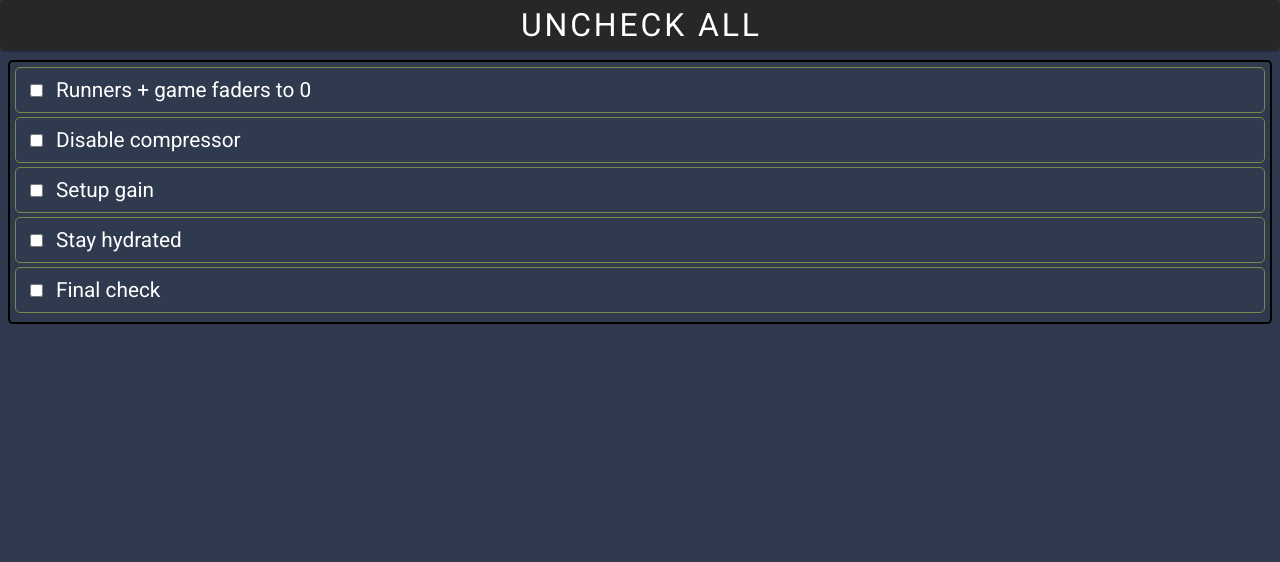
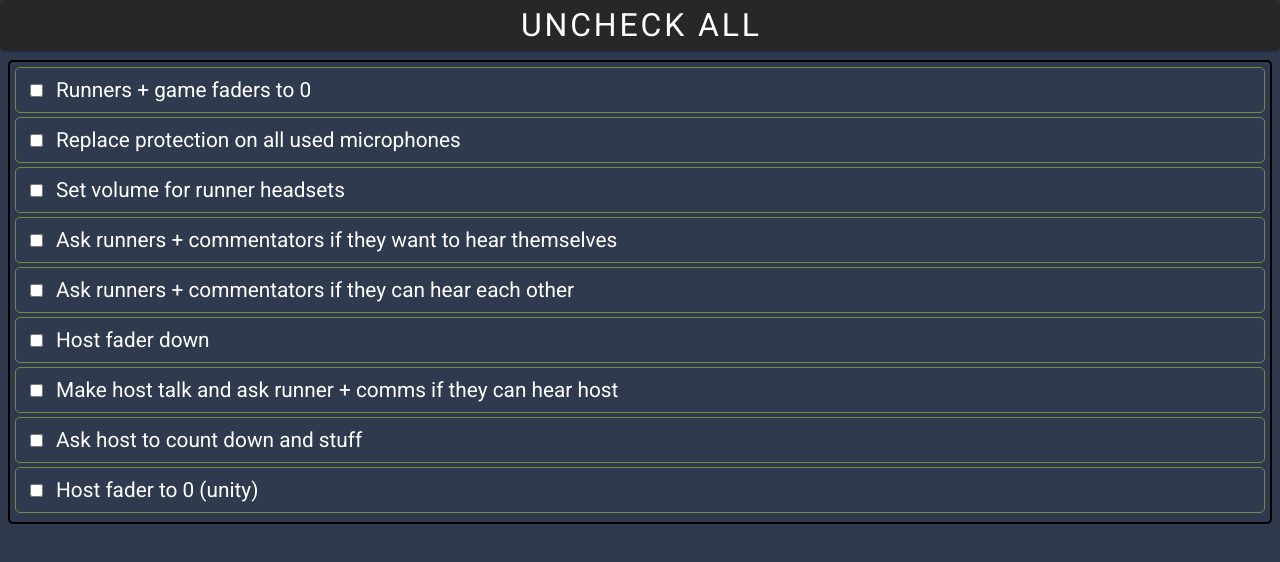
Before and after one commit to BSGmarathon/audiochecklist, a Vue app: page / in a window 1280 px wide. Shown: the top 562 px of the page. Built offline with nearby package versions, Linux system fonts and the light colour scheme; no server answers; the HTML template or start-up script is replaced by a standard one.

Commit message:
Add more checklist items

```diff
--- a/src/App.vue
+++ b/src/App.vue
@@ -12,10 +12,16 @@ export default defineComponent({
   created(): void {
     const items = [
       'Runners + game faders to 0',
-      'Disable compressor',
-      'Setup gain',
-      'Stay hydrated',
-      'Final check',
+      'Replace protection on all used microphones',
+      'Set volume for runner headsets',
+      'Ask runners + commentators if they want to hear themselves',
+      'Ask runners + commentators if they can hear each other',
+      'Host fader down',
+      'Make host talk and ask runner + comms if they can hear host',
+      'Ask host to count down and stuff',
+      'Host fader to 0 (unity)',
+      // 'After countdown runner faders up',
+      // 'Slowly fade up game volume',
     ];
 
     for (const item of items) {
```
